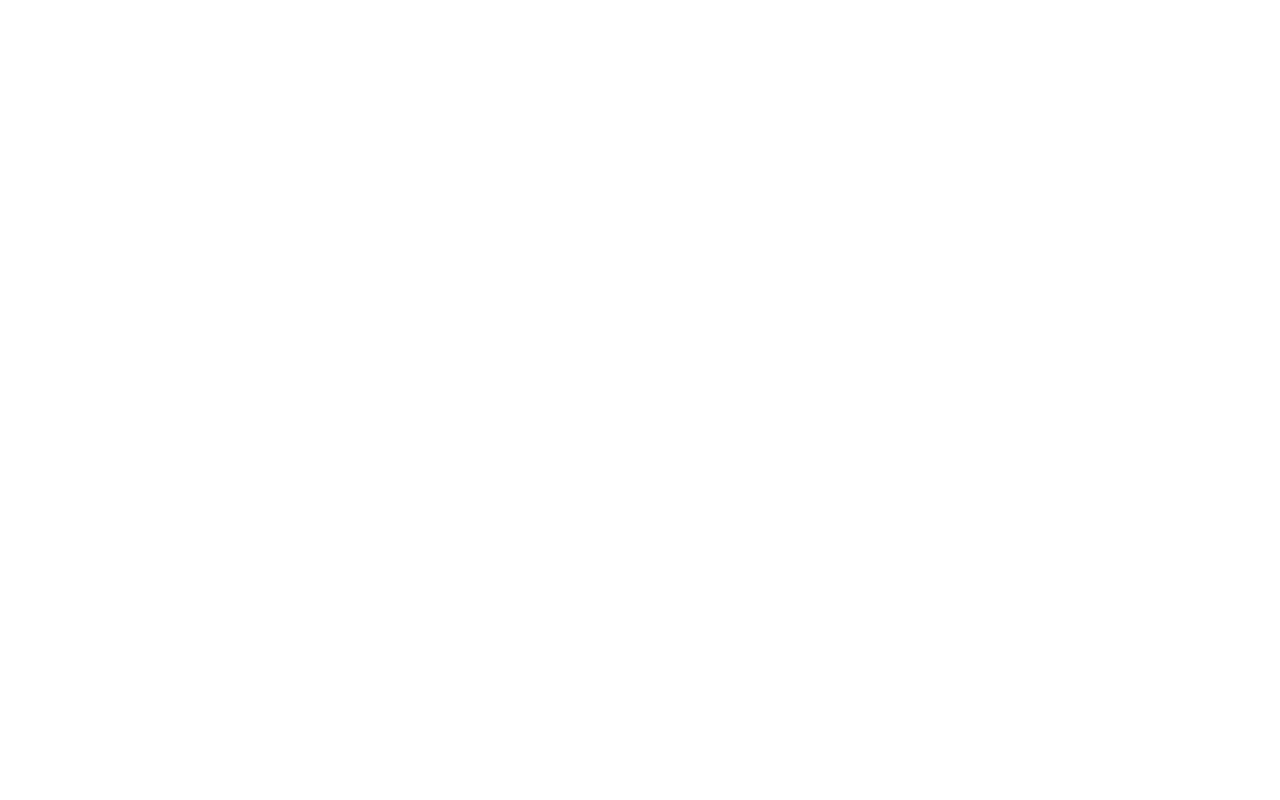
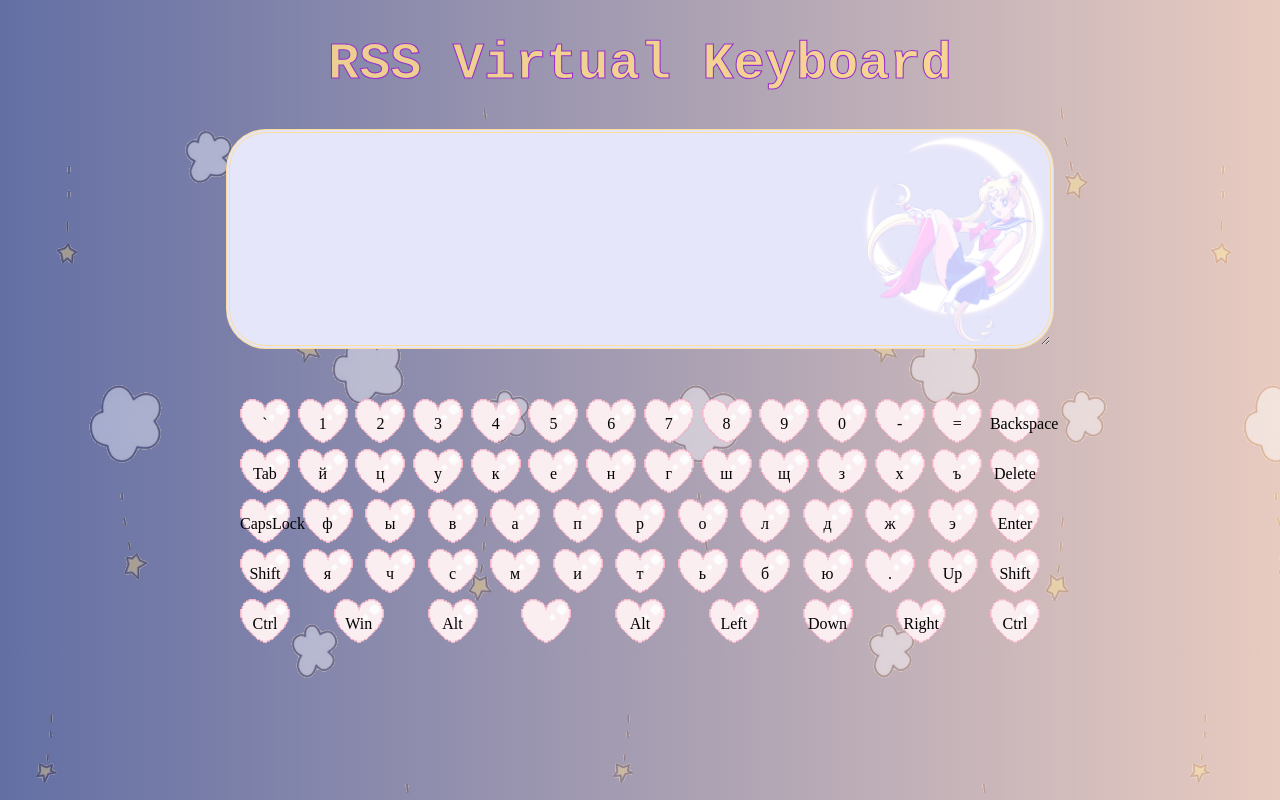
Before and after one commit to LqosL/virtual-keyboard, a website: page index.html in a window 1280 px wide. Drawn offline with Linux system fonts and the light colour scheme.

Commit message:
feat: add keyboard template and styles

```diff
--- a/index.html
+++ b/index.html
@@ -6,7 +6,7 @@
   <link rel="stylesheet" href="normalize.css">
   <link rel="stylesheet" href="style.css">
 </head>
-<body>
+<body class="body">
   <script src="script.js"></script>
 </body>
 </html>
--- a/script.js
+++ b/script.js
@@ -1,10 +1,80 @@
-function createKeyboard() {
+let lang = 'ru';
+let ruKeys = [['`', '1', '2', '3', '4', '5', '6', '7', '8', '9', '0', '-', '=', 'Backspace'], ['Tab', 'й', 'ц', 'у', 'к', 'е', 'н', 'г', 'ш', 'щ', 'з', 'х', 'ъ', 'Delete'],
+  ['CapsLock', 'ф', 'ы', 'в', 'а', 'п', 'р', 'о', 'л', 'д', 'ж', 'э', 'Enter'], ['Shift', 'я', 'ч', 'с', 'м', 'и', 'т', 'ь', 'б', 'ю', '.', 'Up', 'Shift'],
+  ['Ctrl', 'Win', 'Alt', ' ', 'Alt', 'Left', 'Down', 'Right', 'Ctrl']];
+
+function createHeader() {
+  const header = document.createElement('header');
+  header.classList.add('header');
+  document.body.appendChild(header);
+  const title = document.createElement('h1');
+  title.classList.add('title');
+  title.innerText = 'RSS Virtual Keyboard';
+  header.appendChild(title);
+}
+function createTextArea() {
+  const textArea = document.createElement('textarea');
+  textArea.classList.add('textarea');
+  document.body.appendChild(textArea);
 }
 
-function createTextArea() {
+function createButton(role) {
+  const button = document.createElement('div');
+  button.classList.add('key');
+  button.innerHTML = `<span>${role}</span> <img src = "assets/key_stars.png" alt = "" class = "twinkle">`;
+  return button;
+}
+
+function createRow(arr) {
+  const row = document.createElement('div');
+  row.classList.add('keyboard-row');
+  arr.forEach(element => {
+    const button = createButton(element);
+    row.appendChild(button);
+  });
+  return row;
+}
+
+function createKeyboard(lang) {
+  const keyboardWrapper = document.createElement('div');
+  keyboardWrapper.classList.add('keyboard-wrapper');
+  document.body.appendChild(keyboardWrapper);
+  if (lang === 'ru') {
+    const keyboard = document.createElement('div');
+    ruKeys.forEach(element => {
+      let row = createRow(element);
+      keyboard.appendChild(row);
+    });
+    keyboardWrapper.appendChild(keyboard);
+  }
+  return keyboardWrapper;
+}
+
+function keyDown(key, input = '', modifyer = null) {
+  for (let decoration of key.getElementsByClassName('twinkle')) {
+    decoration.classList.add('dotwinkle');
+  }
+}
+
+function keyUp(key, modifyer = null) {
+  for (let decoration of key.getElementsByClassName('twinkle')) {
+    decoration.classList.remove('dotwinkle');
+  }
 }
 
 window.addEventListener('load', () => {
-  createKeyboard();
+  createHeader();
   createTextArea();
+  createKeyboard(lang);
+
+  for (let elementKey of document.getElementsByClassName('key')) {
+    elementKey.addEventListener('mousedown', () => {
+      keyDown(elementKey);
+    })
+    const mouseUpListener = () => {
+      keyUp(elementKey)
+    }
+    elementKey.addEventListener('mouseup', mouseUpListener)
+    elementKey.addEventListener('mouseleave', mouseUpListener)
+  }
 });
--- a/style.css
+++ b/style.css
@@ -0,0 +1,73 @@
+.body{
+    background: #E8CBC0;  /* fallback for old browsers */
+    background: -webkit-linear-gradient(to right, #636FA4, #E8CBC0);  /* Chrome 10-25, Safari 5.1-6 */
+    background:  url("assets/stars.png"), linear-gradient(to right, #636FA4, #E8CBC0); /* W3C, IE 10+/ Edge, Firefox 16+, Chrome 26+, Opera 12+, Safari 7+ */
+    background-blend-mode: soft-light;
+    display: flex;
+    flex-direction: column;
+    justify-content: center;
+}
+.title{
+    text-align: center;
+    font-size: 4em;
+    font-family: monospace;
+    color: rgba(255, 220, 140, 0.84);
+    -webkit-text-stroke-width: thin;
+    -webkit-text-stroke-color: darkorchid;
+}
+.textarea{
+    width: 800px;
+    height: 12em;
+    background-color: lavender;
+    border-radius: 40px;
+    border: 4px double rgba(255, 220, 140, 0.84);
+    margin: auto;
+    background-image: url("assets/sailor_moon.png");
+    background-position: right;
+    background-repeat: no-repeat;
+    background-origin: border-box;
+    background-size: contain;
+    background-blend-mode: overlay;
+    margin-bottom: 50px;
+    padding: 10px;
+}
+.keyboard-wrapper{
+    width: 800px;
+    display: flex;
+    flex-direction: column;
+    align-self: center;
+}
+.keyboard-row{
+    display: flex;
+    flex-direction: row;
+    justify-content: space-between;
+}
+.key{
+    height: 50px;
+    width: 50px;
+    text-align: center;
+    display: flex;
+    flex-direction: column;
+    justify-content: center;
+    background-image: url("assets/heart.png");
+    background-repeat: no-repeat;
+    background-size: contain;
+    position: relative;
+    user-select: none;
+    cursor: pointer;
+}
+.key:active{
+    background-image: none;
+}
+.twinkle{
+    transition-duration: 0.3s;
+    transform: scale(0);
+    position: absolute;
+    left: -500px;
+    top: -500px;
+    user-select: none;
+}
+.twinkle.dotwinkle{
+    transition-duration: 0.3s;
+    transform: scale(0.3);
+}
```
Also changed, not shown: assets/heart.png (added), assets/key_stars.png (added), assets/lunacat.png (added), assets/sailor-moon-portrait.png (added), assets/sailor_moon.png (added), assets/stars.png (added).
